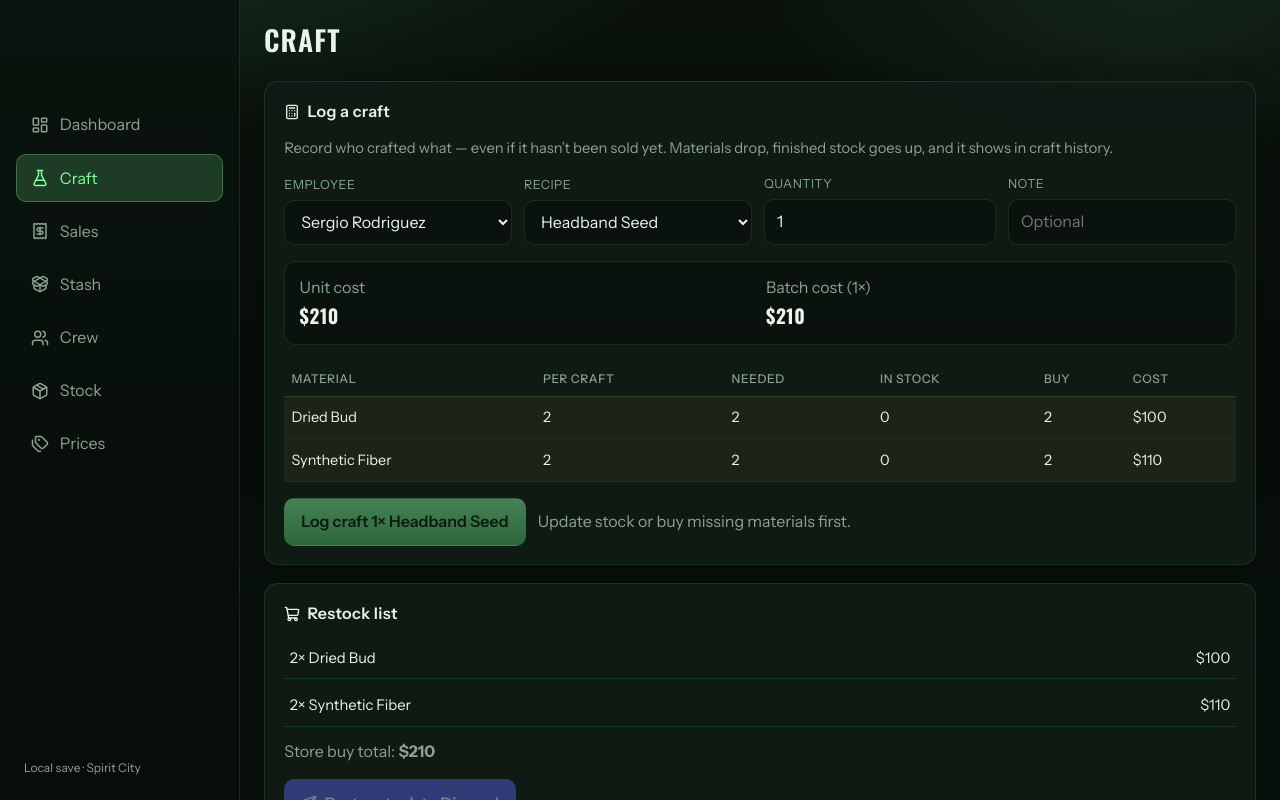
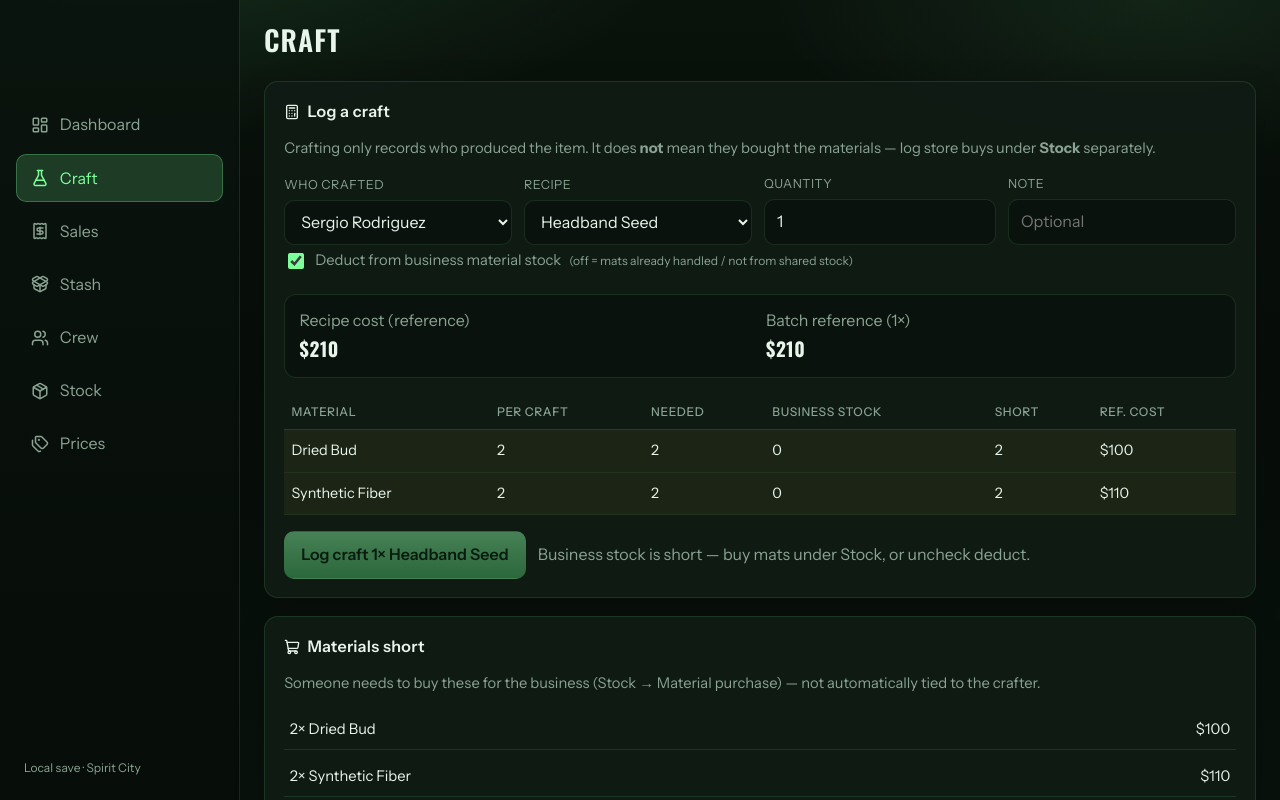
Before and after one commit to sujalarora03/whitewid, a React (Vite) app: page / in a window 1280 px wide. Both pictures are taken after a click on the button "Craft". Shown: the top 800 px of the page. Built offline with nearby package versions, Linux system fonts and the light colour scheme.

Commit message:
Separate material purchases from craft logs
Crafting records who produced items only; material store buys are logged
under Stock. Craft can optionally skip deducting business stock.

Co-authored-by: Sujal Arora <sujalarora03@users.noreply.github.com>

```diff
--- a/src/components/CraftCalc.tsx
+++ b/src/components/CraftCalc.tsx
@@ -16,6 +16,7 @@ export function CraftCalc({ store }: { store: StoreApi }) {
   const [employeeId, setEmployeeId] = useState(activeEmps[0]?.id ?? '')
   const [qty, setQty] = useState(1)
   const [note, setNote] = useState('')
+  const [deductStock, setDeductStock] = useState(true)
   const [discordMsg, setDiscordMsg] = useState<string | null>(null)
 
   const recipe = state.recipes.find((r) => r.id === recipeId)
@@ -41,11 +42,8 @@ export function CraftCalc({ store }: { store: StoreApi }) {
     ? recipeUnitCost(recipe.id, state.materials, state.recipes)
     : 0
   const totalCost = unitCost * qty
-  const canCraft =
-    !!recipe &&
-    !!employeeId &&
-    qty > 0 &&
-    breakdown.every((b) => b.short === 0)
+  const stockOk = !deductStock || breakdown.every((b) => b.short === 0)
+  const canCraft = !!recipe && !!employeeId && qty > 0 && stockOk
 
   const shoppingList = breakdown.filter((b) => b.short > 0)
   const shopTotal = shoppingList.reduce((sum, b) => {
@@ -56,7 +54,10 @@ export function CraftCalc({ store }: { store: StoreApi }) {
   async function doCraft() {
     if (!recipe || !employeeId) return
     const emp = state.employees.find((e) => e.id === employeeId)
-    craft(recipe.id, qty, employeeId, note || undefined)
+    craft(recipe.id, qty, employeeId, {
+      note: note || undefined,
+      deductStock,
+    })
 
     if (
       state.settings.discordPostCrafts &&
@@ -77,7 +78,11 @@ export function CraftCalc({ store }: { store: StoreApi }) {
         result.ok ? 'Craft logged + posted to Discord' : `Discord: ${result.error}`,
       )
     } else {
-      setDiscordMsg('Craft logged (not sold — stock updated)')
+      setDiscordMsg(
+        deductStock
+          ? 'Craft logged — used business materials (not a purchase)'
+          : 'Craft logged — no stock deducted',
+      )
     }
     setNote('')
   }
@@ -91,13 +96,14 @@ export function CraftCalc({ store }: { store: StoreApi }) {
           </h3>
         </header>
         <p className="muted panel-intro">
-          Record who crafted what — even if it hasn’t been sold yet. Materials
-          drop, finished stock goes up, and it shows in craft history.
+          Crafting only records who produced the item. It does{' '}
+          <strong>not</strong> mean they bought the materials — log store buys
+          under <strong>Stock</strong> separately.
         </p>
 
         <div className="form-row">
           <label className="field grow">
-            <span>Employee</span>
+            <span>Who crafted</span>
             <select
               value={employeeId}
               onChange={(e) => setEmployeeId(e.target.value)}
@@ -144,15 +150,28 @@ export function CraftCalc({ store }: { store: StoreApi }) {
           </label>
         </div>
 
+        <label className="check-field">
+          <input
+            type="checkbox"
+            checked={deductStock}
+            onChange={(e) => setDeductStock(e.target.checked)}
+          />
+          Deduct from business material stock
+          <span className="note-tag">
+            {' '}
+            (off = mats already handled / not from shared stock)
+          </span>
+        </label>
+
         {recipe && (
           <>
             <div className="cost-banner">
               <div>
-                <span className="muted">Unit cost</span>
+                <span className="muted">Recipe cost (reference)</span>
                 <strong>{money(unitCost)}</strong>
               </div>
               <div>
-                <span className="muted">Batch cost ({qty}×)</span>
+                <span className="muted">Batch reference ({qty}×)</span>
                 <strong>{money(totalCost)}</strong>
               </div>
             </div>
@@ -163,19 +182,22 @@ export function CraftCalc({ store }: { store: StoreApi }) {
                   <th>Material</th>
                   <th>Per craft</th>
                   <th>Needed</th>
-                  <th>In stock</th>
-                  <th>Buy</th>
-                  <th>Cost</th>
+                  <th>Business stock</th>
+                  <th>Short</th>
+                  <th>Ref. cost</th>
                 </tr>
               </thead>
               <tbody>
                 {breakdown.map((b) => (
-                  <tr key={b.materialId} className={b.short ? 'warn-row' : ''}>
+                  <tr
+                    key={b.materialId}
+                    className={deductStock && b.short ? 'warn-row' : ''}
+                  >
                     <td>{b.name}</td>
                     <td>{b.perUnit}</td>
                     <td>{b.need}</td>
                     <td>{b.stock}</td>
-                    <td>{b.short || '—'}</td>
+                    <td>{deductStock ? b.short || '—' : '—'}</td>
                     <td>{money(b.cost)}</td>
                   </tr>
                 ))}
@@ -194,8 +216,8 @@ export function CraftCalc({ store }: { store: StoreApi }) {
               {!canCraft && (
                 <span className="muted">
                   {!employeeId
-                    ? 'Pick an employee.'
-                    : 'Update stock or buy missing materials first.'}
+                    ? 'Pick who crafted.'
+                    : 'Business stock is short — buy mats under Stock, or uncheck deduct.'}
                 </span>
               )}
               {discordMsg && <span className="muted">{discordMsg}</span>}
@@ -204,13 +226,17 @@ export function CraftCalc({ store }: { store: StoreApi }) {
         )}
       </section>
 
-      {shoppingList.length > 0 && (
+      {deductStock && shoppingList.length > 0 && (
         <section className="panel">
           <header className="panel-head">
             <h3>
-              <ShoppingCart size={16} /> Restock list
+              <ShoppingCart size={16} /> Materials short
             </h3>
           </header>
+          <p className="muted panel-intro">
+            Someone needs to buy these for the business (Stock → Material
+            purchase) — not automatically tied to the crafter.
+          </p>
           <ul className="rank-list">
             {shoppingList.map((b) => (
               <li key={b.materialId}>
@@ -270,7 +296,7 @@ export function CraftCalc({ store }: { store: StoreApi }) {
       <section className="panel">
         <header className="panel-head">
           <h3>Craft history</h3>
-          <span className="muted">Not sales — production only</span>
+          <span className="muted">Production only — not material buys</span>
         </header>
         {state.craftLogs.length === 0 ? (
           <p className="empty">No crafts logged yet.</p>
@@ -280,10 +306,11 @@ export function CraftCalc({ store }: { store: StoreApi }) {
               <thead>
                 <tr>
                   <th>When</th>
-                  <th>Employee</th>
+                  <th>Who crafted</th>
                   <th>Item</th>
                   <th>Qty</th>
-                  <th>Cost</th>
+                  <th>Stock</th>
+                  <th>Ref. cost</th>
                   <th />
                 </tr>
               </thead>
@@ -301,6 +328,13 @@ export function CraftCalc({ store }: { store: StoreApi }) {
                         ) : null}
                       </td>
                       <td>{c.qty}</td>
+                      <td>
+                        {c.deductedStock !== false ? (
+                          <span className="note-tag">deducted</span>
+                        ) : (
+                          <span className="note-tag">no deduct</span>
+                        )}
+                      </td>
                       <td>{money(c.totalCost)}</td>
                       <td>
                         <button
--- a/src/components/Inventory.tsx
+++ b/src/components/Inventory.tsx
@@ -1,15 +1,178 @@
+import { useState } from 'react'
+import { ShoppingBag, Trash2 } from 'lucide-react'
 import type { StoreApi } from '../hooks/useStore'
-import { money } from '../lib/utils'
+import { formatDate, money } from '../lib/utils'
 
 export function Inventory({ store }: { store: StoreApi }) {
-  const { state, setMaterialStock, setProductStock } = store
+  const {
+    state,
+    setMaterialStock,
+    setProductStock,
+    addMaterialPurchase,
+    removeMaterialPurchase,
+  } = store
+
+  const activeEmps = state.employees.filter((e) => e.active)
+  const [buyerId, setBuyerId] = useState('')
+  const [materialId, setMaterialId] = useState(state.materials[0]?.id ?? '')
+  const [qty, setQty] = useState(1)
+  const [totalPaid, setTotalPaid] = useState(
+    state.materials[0]?.cost ?? 0,
+  )
+  const [note, setNote] = useState('')
+
+  function onMaterialChange(id: string) {
+    setMaterialId(id)
+    const mat = state.materials.find((m) => m.id === id)
+    if (mat) setTotalPaid(mat.cost * qty)
+  }
+
+  function submitPurchase(e: React.FormEvent) {
+    e.preventDefault()
+    if (!materialId || qty < 1) return
+    addMaterialPurchase({
+      employeeId: buyerId,
+      materialId,
+      qty,
+      totalPaid,
+      note: note || undefined,
+    })
+    setNote('')
+    setQty(1)
+    const mat = state.materials.find((m) => m.id === materialId)
+    if (mat) setTotalPaid(mat.cost)
+  }
 
   return (
     <div className="stack">
       <section className="panel">
         <header className="panel-head">
+          <h3>
+            <ShoppingBag size={16} /> Log material purchase
+          </h3>
+        </header>
+        <p className="muted panel-intro">
+          Who bought mats for the business from the store. Separate from
+          crafting — the person who crafts is not assumed to be the buyer.
+        </p>
+        <form className="form-stack" onSubmit={submitPurchase}>
+          <div className="form-row">
+            <label className="field grow">
+              <span>Who bought</span>
+              <select
+                value={buyerId}
+                onChange={(e) => setBuyerId(e.target.value)}
+              >
+                <option value="">Owner / business</option>
+                {activeEmps.map((e) => (
+                  <option key={e.id} value={e.id}>
+                    {e.name}
+                  </option>
+                ))}
+              </select>
+            </label>
+            <label className="field grow">
+              <span>Material</span>
+              <select
+                value={materialId}
+                onChange={(e) => onMaterialChange(e.target.value)}
+                required
+              >
+                {state.materials.map((m) => (
+                  <option key={m.id} value={m.id}>
+                    {m.name}
+                  </option>
+                ))}
+              </select>
+            </label>
+            <label className="field">
+              <span>Qty</span>
+              <input
+                type="number"
+                min={1}
+                value={qty}
+                onChange={(e) => {
+                  const q = Math.max(1, Number(e.target.value) || 1)
+                  setQty(q)
+                  const mat = state.materials.find((m) => m.id === materialId)
+                  if (mat) setTotalPaid(mat.cost * q)
+                }}
+              />
+            </label>
+            <label className="field">
+              <span>Total paid</span>
+              <input
+                type="number"
+                min={0}
+                value={totalPaid}
+                onChange={(e) => setTotalPaid(Number(e.target.value) || 0)}
+              />
+            </label>
+            <label className="field grow">
+              <span>Note</span>
+              <input
+                value={note}
+                onChange={(e) => setNote(e.target.value)}
+                placeholder="Optional"
+              />
+            </label>
+          </div>
+          <button type="submit" className="btn primary">
+            Add to business stock
+          </button>
+        </form>
+
+        {state.materialPurchases.length > 0 && (
+          <div className="table-scroll spaced-top">
+            <table className="data-table">
+              <thead>
+                <tr>
+                  <th>When</th>
+                  <th>Buyer</th>
+                  <th>Material</th>
+                  <th>Qty</th>
+                  <th>Paid</th>
+                  <th />
+                </tr>
+              </thead>
+              <tbody>
+                {state.materialPurchases.slice(0, 30).map((p) => {
+                  const emp = state.employees.find((e) => e.id === p.employeeId)
+                  return (
+                    <tr key={p.id}>
+                      <td>{formatDate(p.createdAt)}</td>
+                      <td>{emp?.name ?? 'Owner / business'}</td>
+                      <td>
+                        {p.materialName}
+                        {p.note ? (
+                          <span className="note-tag"> · {p.note}</span>
+                        ) : null}
+                      </td>
+                      <td>{p.qty}</td>
+                      <td>{money(p.totalPaid)}</td>
+                      <td>
+                        <button
+                          type="button"
+                          className="icon-btn"
+                          aria-label="Remove purchase"
+                          onClick={() => removeMaterialPurchase(p.id)}
+                        >
+                          <Trash2 size={16} />
+                        </button>
+                      </td>
+                    </tr>
+                  )
+                })}
+              </tbody>
+            </table>
+          </div>
+        )}
+      </section>
+
+      <section className="panel">
+        <header className="panel-head">
           <h3>Materials</h3>
-          <span className="muted">Update after store buys / crafts</span>
+          <span className="muted">Business shared stock</span>
         </header>
         <div className="table-scroll">
           <table className="data-table">
--- a/src/data/seed.ts
+++ b/src/data/seed.ts
@@ -213,6 +213,7 @@ export const defaultState = (): AppState => ({
   bonuses: [],
   stashBuys: [],
   craftLogs: [],
+  materialPurchases: [],
 })
 
 /** Production cost for one craft from current material prices */
--- a/src/hooks/useStore.ts
+++ b/src/hooks/useStore.ts
@@ -5,6 +5,7 @@ import type {
   CraftLog,
   Employee,
   Material,
+  MaterialPurchase,
   Product,
   Recipe,
   Sale,
@@ -196,16 +197,24 @@ export function useStore() {
   }, [])
 
   const craft = useCallback(
-    (recipeId: string, qty: number, employeeId: string, note?: string) => {
+    (
+      recipeId: string,
+      qty: number,
+      employeeId: string,
+      opts?: { note?: string; deductStock?: boolean },
+    ) => {
       setState((s) => {
         const recipe = s.recipes.find((r) => r.id === recipeId)
         if (!recipe || !employeeId) return s
 
-        const materials = s.materials.map((m) => {
-          const need = recipe.ingredients.find((i) => i.materialId === m.id)
-          if (!need) return m
-          return { ...m, stock: Math.max(0, m.stock - need.qty * qty) }
-        })
+        const deductStock = opts?.deductStock !== false
+        const materials = deductStock
+          ? s.materials.map((m) => {
+              const need = recipe.ingredients.find((i) => i.materialId === m.id)
+              if (!need) return m
+              return { ...m, stock: Math.max(0, m.stock - need.qty * qty) }
+            })
+          : s.materials
 
         const unitCost = recipeUnitCost(recipeId, s.materials, s.recipes)
         let products = s.products
@@ -226,8 +235,9 @@ export function useStore() {
           qty,
           unitCost,
           totalCost: unitCost * qty,
+          deductedStock: deductStock,
           createdAt: new Date().toISOString(),
-          note,
+          note: opts?.note,
         }
 
         return {
@@ -246,6 +256,63 @@ export function useStore() {
       ...s,
       craftLogs: s.craftLogs.filter((c) => c.id !== id),
     }))
+  }, [])
+
+  const addMaterialPurchase = useCallback(
+    (input: {
+      employeeId: string
+      materialId: string
+      qty: number
+      totalPaid: number
+      note?: string
+    }) => {
+      setState((s) => {
+        const mat = s.materials.find((m) => m.id === input.materialId)
+        if (!mat || input.qty < 1) return s
+
+        const purchase: MaterialPurchase = {
+          id: uid('mp'),
+          employeeId: input.employeeId,
+          materialId: mat.id,
+          materialName: mat.name,
+          qty: input.qty,
+          unitCost: mat.cost,
+          totalPaid: input.totalPaid,
+          createdAt: new Date().toISOString(),
+          note: input.note,
+        }
+
+        return {
+          ...s,
+          materialPurchases: [purchase, ...s.materialPurchases],
+          materials: s.materials.map((m) =>
+            m.id === mat.id ? { ...m, stock: m.stock + input.qty } : m,
+          ),
+        }
+      })
+    },
+    [],
+  )
+
+  const removeMaterialPurchase = useCallback((id: string) => {
+    setState((s) => {
+      const purchase = s.materialPurchases.find((p) => p.id === id)
+      if (!purchase) {
+        return {
+          ...s,
+          materialPurchases: s.materialPurchases.filter((p) => p.id !== id),
+        }
+      }
+      return {
+        ...s,
+        materialPurchases: s.materialPurchases.filter((p) => p.id !== id),
+        materials: s.materials.map((m) =>
+          m.id === purchase.materialId
+            ? { ...m, stock: Math.max(0, m.stock - purchase.qty) }
+            : m,
+        ),
+      }
+    })
   }, [])
 
   const setMaterialStock = useCallback((id: string, stock: number) => {
@@ -368,6 +435,8 @@ export function useStore() {
     removeStashBuy,
     craft,
     removeCraftLog,
+    addMaterialPurchase,
+    removeMaterialPurchase,
     setMaterialStock,
     setMaterialCost,
     setProductSalePrice,
--- a/src/index.css
+++ b/src/index.css
@@ -172,9 +172,8 @@ p {
   display: inline-flex;
 }
 
-.warn-panel {
-  border-color: rgba(240, 193, 74, 0.35);
-  background: rgba(240, 193, 74, 0.08);
+.spaced-top {
+  margin-top: 1rem;
 }
 
 .nav-btn:hover {
--- a/src/lib/discord.ts
+++ b/src/lib/discord.ts
@@ -201,15 +201,20 @@ export function craftLogEmbed(input: {
     embeds: [
       {
         title: `${input.businessName} · Craft logged`,
+        description: 'Production only — not a material purchase',
         color: GREEN,
         fields: [
-          { name: 'Employee', value: input.employeeName, inline: true },
+          { name: 'Who crafted', value: input.employeeName, inline: true },
           {
             name: 'Crafted',
             value: `${input.qty}× ${input.recipeName}`,
             inline: true,
           },
-          { name: 'Material cost', value: money(input.totalCost), inline: true },
+          {
+            name: 'Recipe cost (ref.)',
+            value: money(input.totalCost),
+            inline: true,
+          },
         ],
         timestamp: new Date().toISOString(),
       },
--- a/src/lib/utils.ts
+++ b/src/lib/utils.ts
@@ -19,6 +19,7 @@ export function loadState(): AppState {
       bonuses: parsed.bonuses ?? [],
       stashBuys: parsed.stashBuys ?? [],
       craftLogs: parsed.craftLogs ?? [],
+      materialPurchases: parsed.materialPurchases ?? [],
     }
   } catch {
     return defaultState()
```
Also changed, not shown: src/types.ts (+19 -1 lines).
